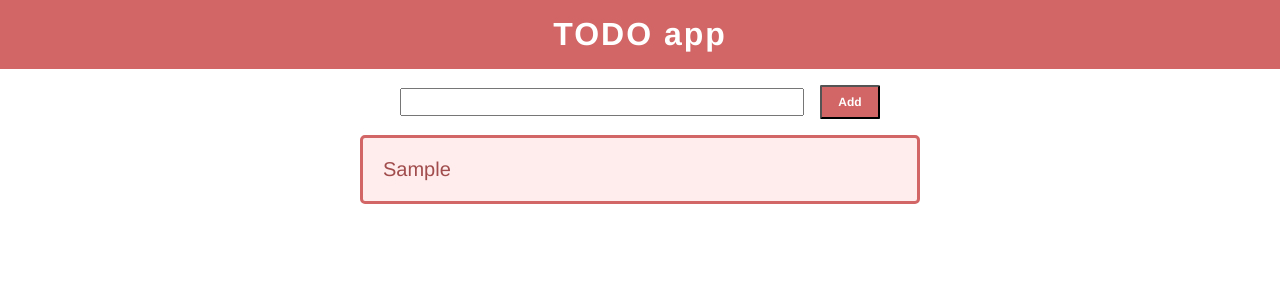
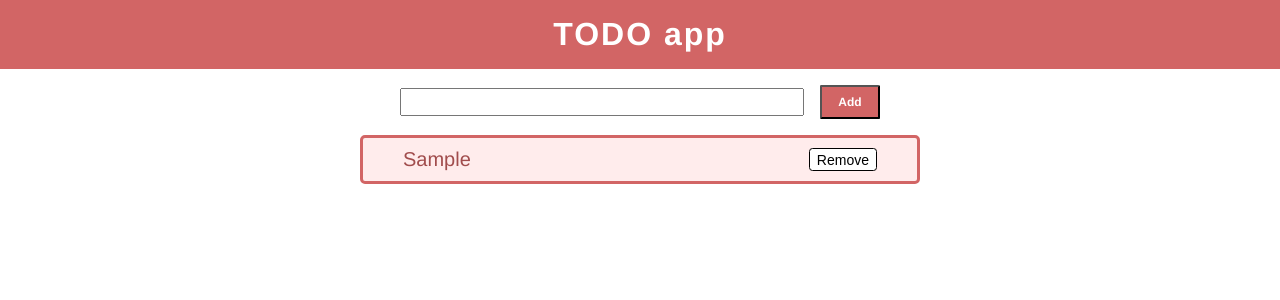
Before and after one commit to tylerfann/TODO-app, a React app: page / in a window 1280 px wide. Both pictures are taken after typing "Sample" into the empty fields and a click on the button "Add". Shown: the top 300 px of the page. Built offline with nearby package versions, Linux system fonts and the light colour scheme.

Commit message:
Remove items and other changes

```diff
--- a/package.json
+++ b/package.json
@@ -27,6 +27,7 @@
     "babel-loader": "^7.1.5",
     "babel-preset-react": "^6.24.1",
     "css-loader": "^3.2.0",
+    "file-loader": "^4.2.0",
     "html-webpack-plugin": "^3.2.0",
     "style-loader": "^1.0.0",
     "webpack": "^4.41.2",
--- a/src/components/App.js
+++ b/src/components/App.js
@@ -1,14 +1,13 @@
 import React, { Component } from 'react';
 import Header from './Header/Header';
 import Input from './Input/Input';
+import List from './List/List';
 import './App.css';
-import List from './List/List';
 
 export default class App extends Component {
   constructor(props) {
     super(props);
     this.state = {
-      input: '',
       list: []
     };
   }
@@ -17,10 +16,17 @@ export default class App extends Component {
     this.setState({input: input});
   }
 
-  handleSubmit = () => {
-    this.state.list.push(this.state.input);
+  handleSubmit = (value) => {
     // reset state
-    this.setState({input: ''});
+    this.setState(prevState => ({
+      list: [...prevState.list, value]
+    }))
+  }
+
+  handleRemoveItem = (item) => {
+    this.setState(prevState => ({
+      list: prevState.list.filter(val=>val !== item)
+    }))
   }
 
   render() {
@@ -29,9 +35,11 @@ export default class App extends Component {
       <section>
         <Header />
         <Input input={input} onInputChange={this.handleInputChange}
-          onHandleSubmit={this.handleSubmit}
+          onHandleSubmit={this.handleSubmit} list={list}
+          onRemoveItem={this.handleRemoveItem}
         />
-        <List list={list} />
+        <List list={list} onRemoveItem={this.handleRemoveItem} />
+
       </section>
     );
   }
--- a/src/components/Input/Input.js
+++ b/src/components/Input/Input.js
@@ -4,28 +4,31 @@ import './Input.css';
 export default class TextInput extends Component {
   constructor(props) {
     super(props);
-  }
-
-  handleChange = (event) => {
-    this.props.onInputChange(event.target.value);
+    this.state = {
+      input: ''
+    }
   }
 
   handleSubmit = (event) => {
-    event.preventDefault();
-    if (this.props.input) {
-      this.props.onHandleSubmit();
+    //this.props.onInputChange(inputValue);
+    this.props.onHandleSubmit(this.state.input);
+    this.setState({input:''})
       // reset input field
-      document.getElementById('text-input').value = '';
-    }
+  }
+  onChange = (e) =>{
+    this.setState({[e.target.name]: e.target.value});
   }
 
   render() {
+    const { list, onRemoveItem } = this.props;
     return (
-      <form className="form-container" onSubmit={this.handleSubmit}>
-        <input id="text-input" type="text" name="text-input" className="text-input"
-         onChange={this.handleChange} />
-        <input type="submit" value="Add" className="submit-button"/>
+      <div>
+      <form className="form-container">
+        <input onChange={this.onChange} value={this.state.input} id="text-input" type="text" name="input" className="text-input"
+          />
+        <input type="button" onClick={this.handleSubmit} value="Add" className="submit-button"/>
       </form>
+      </div>
     );
   }
 }
--- a/src/components/Item/Item.css
+++ b/src/components/Item/Item.css
@@ -1,11 +1,25 @@
+
+
 .item {
   list-style: none;
   background-color: rgb(255, 181, 181, .25);
-  padding: 1em;
+  padding: .5em 2em;
   font-size: 1.25em;
   font-family: Helvetica, sans-serif;
   color: rgb(161, 77, 77);
   margin-bottom: .5em;
   border-radius: .25em;
   border: .15em solid rgb(210, 101, 101);
+  display: flex;
+  justify-content: space-between;
+  flex-wrap: wrap;
 }
+
+.remove-button {
+  background-color: white;
+  padding: .15em .5em;
+  border-radius: .25em;
+  border: .1em solid black;
+  font-size: .7em;
+  font-weight: 500;
+}
--- a/src/components/Item/Item.js
+++ b/src/components/Item/Item.js
@@ -3,7 +3,10 @@ import './Item.css';
 export default class Item extends Component {
   render() {
     return (
-      <li className="item">{this.props.item}</li>
+      <li className="item">
+        <p>{this.props.item}</p>
+        <button onClick={this.props.onRemoveItem} className="remove-button">Remove</button>
+      </li>
     );
   }
 }
--- a/src/components/List/List.js
+++ b/src/components/List/List.js
@@ -5,13 +5,14 @@ import '../Item/Item.css';
 export default class List extends Component {
 
   render() {
-    const { list } = this.props;
+    const { list, onRemoveItem } = this.props;
+    console.log(list)
     return (
       <section className="list-container">
       {list.length ? list.map(item => {
         return (
           <ul className="list">
-            <Item item={item}/>
+            <Item item={item} onRemoveItem={()=>onRemoveItem(item)} />
           </ul>
         );
       }) : <p className="item">You have nothing to do yet...</p>
--- a/webpack.config.js
+++ b/webpack.config.js
@@ -7,6 +7,7 @@ module.exports = {
     path: path.join(__dirname, '/dist'),
     filename: 'index_bundle.js'
   },
+  devtool: 'source-map',
   module: {
     rules: [
       {
@@ -21,6 +22,12 @@ module.exports = {
           'style-loader',
           'css-loader'
         ]
+      },
+      {
+        test: /\.(png|svg|jpg|gif)$/,
+        use: [
+          'file-loader'
+        ]
       }
     ]
   },
```
Also changed, not shown: src/assets/icon.png (added), 1 other file (tests, documents, lock files or other folders).
